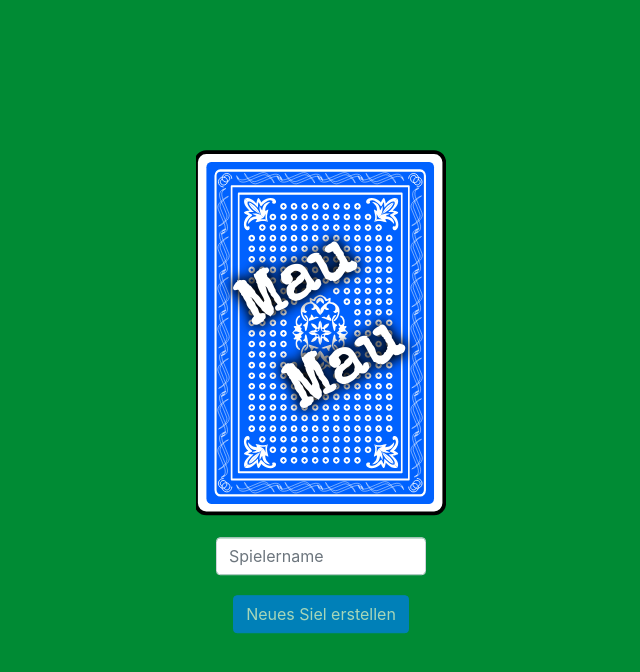
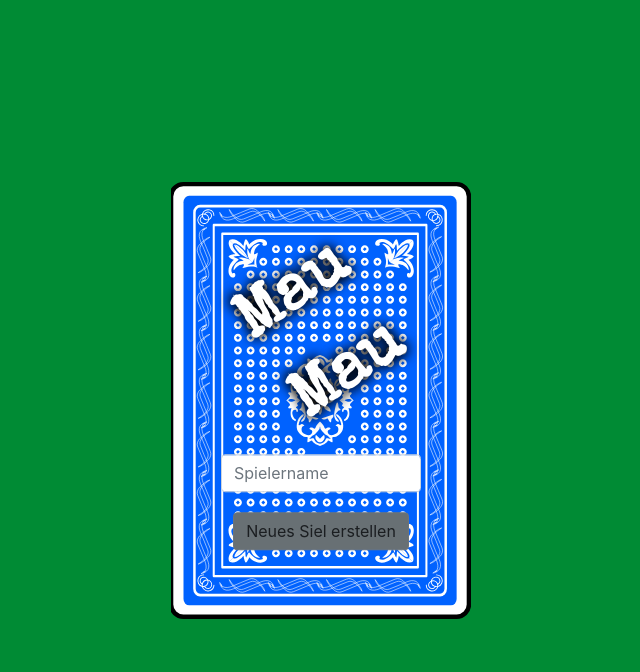
Before and after one commit to whitelake-city/maumau, a React (Create React App) app in the folder browser/: page / in a window 1280 px wide. Shown: the top 672 px of the page, without its empty margins (319-959 px from the left). Built offline with nearby package versions, Linux system fonts and the light colour scheme; no server answers.

Commit message:
a little bit different styling

```diff
--- a/browser/src/index.css
+++ b/browser/src/index.css
@@ -26,6 +26,7 @@ body, #root, .router, .maumau {
     height: 100%;
     width: 100%;
 }
+
 h1 {
     font-family: 'Special Elite', 'Gloria Hallelujah', Tahoma, Verdana !important;
 }
@@ -40,29 +41,54 @@ h1 {
     top: 50%;
     left: 50%;
     transform: translate(-50%, -50%);
-    width: 250px;
+    width: 300px;
+}
+
+.welcome img {
+    width: 100%;
 }
 
 .welcome .titel {
     position: absolute;
     left: 50%;
-    top: 25%;
+    top: 23%;
     font-size: 4rem;
     font-family: 'Special Elite', 'Gloria Hallelujah', Tahoma, Verdana;
     font-weight: bold;
-    transform: translate(-50%, -22%) rotate(-30deg);
+    transform: translate(-50%, -22%) rotate(-35deg);
     color: #ffffff;
-    text-shadow: 0 0 0.8rem #000,0 0 0.8rem #000;
+    text-shadow: 0 0 0.8rem #000, 0 0 0.8rem #000;
 }
 
 .welcome .spielerdaten {
-    margin: 10px;
     display: flex;
     flex-direction: column;
+    position: absolute;
+    left: 50%;
+    top: 60%;
+    transform: translate(-50%, 0);
+    width: 220px;
 }
+
 .welcome .spielerdaten .input-group {
     justify-content: center;
     padding: 10px;
+}
+
+.welcome .spielerdaten .input-group button {
+    opacity: 1.0;
+    background-color: #00a73b;
+}
+
+.welcome .spielerdaten .input-group button:hover {
+    opacity: 1.0;
+    background-color: #008b34;
+}
+
+.welcome .spielerdaten .input-group button.disabled {
+    opacity: 1.0;
+    background-color: #687074;
+    color: #1b1e21;
 }
 
 
--- a/browser/src/lobby/welcome.jsx
+++ b/browser/src/lobby/welcome.jsx
@@ -28,16 +28,16 @@ export class Welcome extends Component {
     render() {
         return (
             <div className={"welcome"}>
+                <KartenRueckseite/>
                 <div className={"titel"}>
                     Mau<br/>Mau
                 </div>
-                <KartenRueckseite/>
                 <form onSubmit={this.erstelleSpieler} className={"spielerdaten"}>
                     <InputGroup>
                         <Input placeholder="Spielername" onChange={this.setzeSpielernamen} required/>
                     </InputGroup>
                     <InputGroup>
-                        <Button color="primary" disabled={this.state.spielername.length < 1}>Neues Siel erstellen</Button>
+                        <Button disabled={this.state.spielername.length < 1}>Neues Siel erstellen</Button>
                     </InputGroup>
                 </form>
             </div>
```
